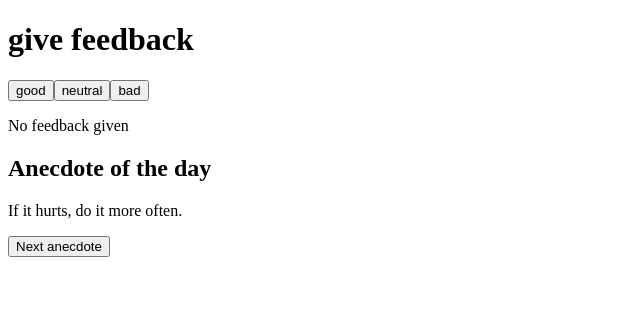
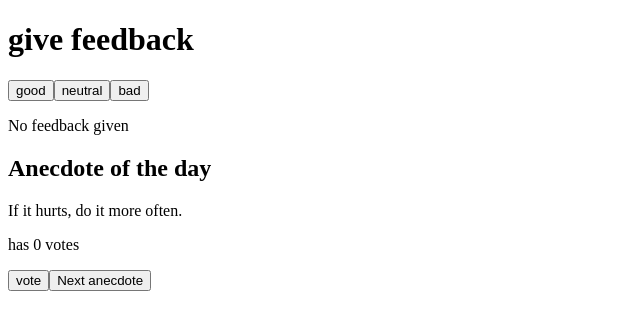
Before and after one commit to jesusbloise/Parte-1-Fullstackopen-, a React (Vite) app: page / in a window 1280 px wide. Shown: the top 330 px of the page, without its empty margins (0-640 px from the left). Built offline with nearby package versions, Linux system fonts and the light colour scheme.

Commit message:
ejercicio 1.13 creando boton de votos para las anectotas y guardandolo enun arry

```diff
--- a/src/App.jsx
+++ b/src/App.jsx
@@ -1,4 +1,4 @@
-//No definir componentes dentro de los componentes
+
 import { useState } from 'react';
 
 const Button = ({ handleClick, text }) => (
@@ -38,6 +38,13 @@ const Statistics = ({ good, neutral, bad }) => {
   );
 };
 
+const Anecdote = ({ anecdote, votes }) => (
+  <div>
+    <p>{anecdote}</p>
+    <p>has {votes} votes</p>
+  </div>
+);
+
 const App = () => {
   const anecdotes = [
     'If it hurts, do it more often.',
@@ -51,6 +58,7 @@ const App = () => {
   ];
 
   const [selected, setSelected] = useState(0);
+  const [votes, setVotes] = useState(Array(anecdotes.length).fill(0));
   const [good, setGood] = useState(0);
   const [neutral, setNeutral] = useState(0);
   const [bad, setBad] = useState(0);
@@ -58,6 +66,12 @@ const App = () => {
   const handleClickAnecdote = () => {
     const randomIndex = Math.floor(Math.random() * anecdotes.length);
     setSelected(randomIndex);
+  };
+
+  const handleVote = () => {
+    const copy = [...votes];
+    copy[selected] += 1;
+    setVotes(copy);
   };
 
   return (
@@ -68,13 +82,11 @@ const App = () => {
       <Button handleClick={() => setBad(bad + 1)} text='bad' />
       <Statistics good={good} neutral={neutral} bad={bad} />
       <h2>Anecdote of the day</h2>
-      <p>{anecdotes[selected]}</p>
+      <Anecdote anecdote={anecdotes[selected]} votes={votes[selected]} />
+      <Button handleClick={handleVote} text='vote' />
       <Button handleClick={handleClickAnecdote} text='Next anecdote' />
     </div>
   );
 };
 
 export default App;
-
-
-//hasta aqui
```
